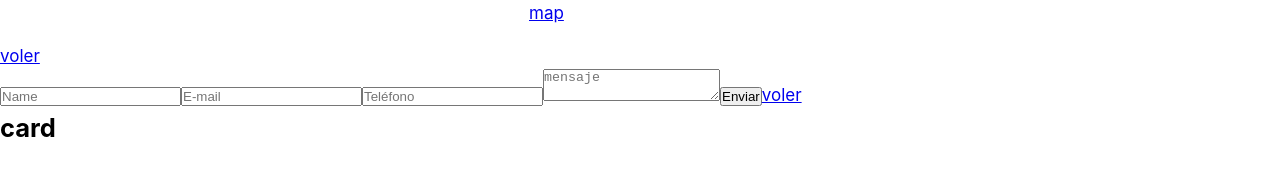
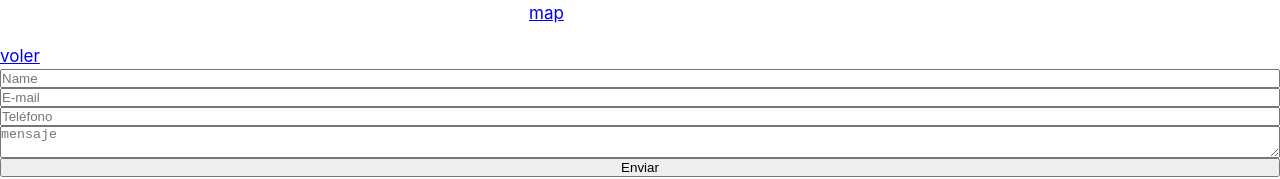
Before and after one commit to juanbosquedev/BosqueBakery, a React (Vite) app: page / in a window 1280 px wide. Shown: the part 770-949 px from the top of the page. Before the commit the page ends 917 px from the top, so only its background shows below. Built offline with nearby package versions, Linux system fonts and the light colour scheme.

Commit message:
contacto css

```diff
--- a/src/about/about.jsx
+++ b/src/about/about.jsx
@@ -9,7 +9,6 @@ export default function About() {
         mision
         <br />
         valores
-
       </h1>
     </div>
   );
--- a/src/contact/contact.jsx
+++ b/src/contact/contact.jsx
@@ -1,6 +1,7 @@
+import style from './contact.module.css'
 export default function Contacto() {
   return (
-    <form id="contacto">
+    <form id="contacto" className={style.contacto_main}>
       <input type="text" id="inputName" name="name" placeholder="Name" />
       <input type="e-mail" id="inputEmail" name="e-mail" placeholder="E-mail" />
       <input
--- a/src/contact/contact.module.css
+++ b/src/contact/contact.module.css
@@ -0,0 +1,4 @@
+.contacto_main{
+    display: flex;
+    flex-direction: column;
+}
```
